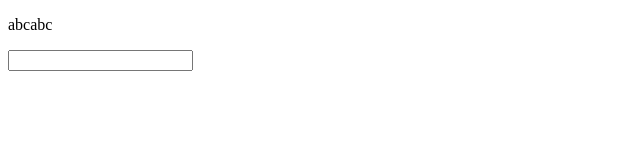
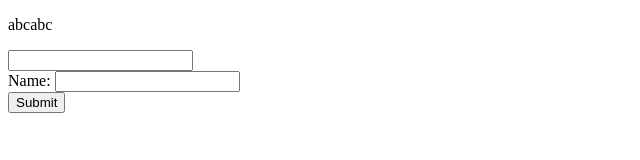
Before and after one commit to damtheviet123/php, a plain HTML site: page index.html in a window 1280 px wide. Shown: the whole page, without its empty margins (0-640 px from the left). Drawn offline with Linux system fonts and the light colour scheme.

Commit message:
tao mot form

```diff
--- a/index.html
+++ b/index.html
@@ -8,5 +8,9 @@
 <body>
     <p>abcabc</p>
     <input type="text">
+    <section>
+        <form action=""><label for="">Name: </label><input type="text" name="" id=""></form>
+        <input type="submit" value="Submit">
+    </section>
 </body>
 </html>
```
